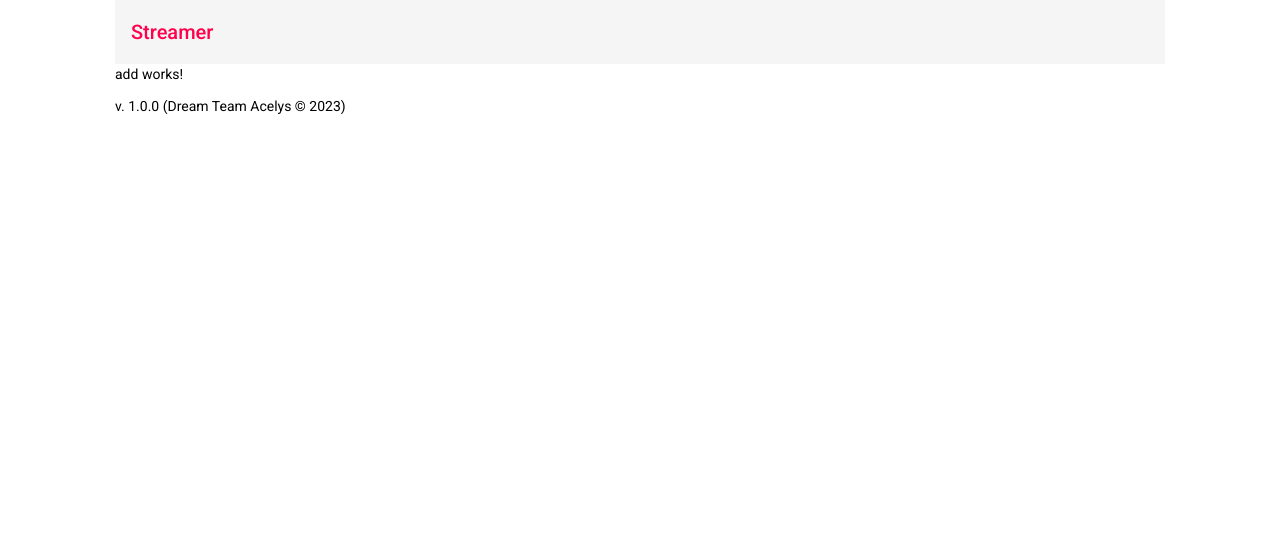
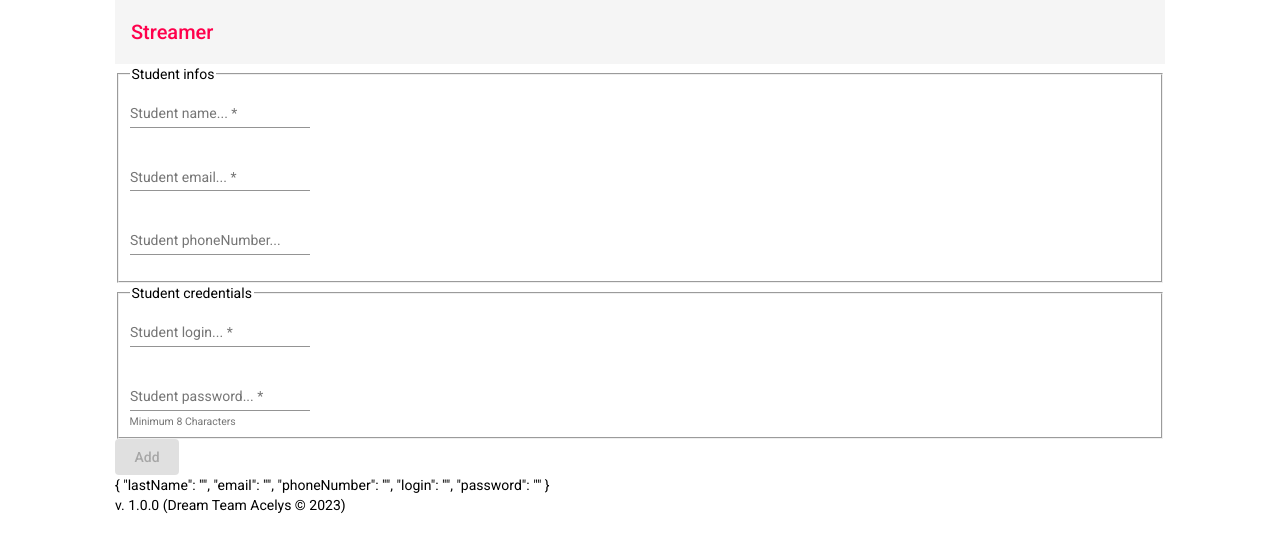
Before and after one commit to mohand1983/Angular-streamer, an Angular app: page /student/add in a window 1280 px wide. Shown: the top 552 px of the page. Built offline with nearby package versions, Linux system fonts and the light colour scheme.

Commit message:
Add form student

```diff
--- a/src/app/student/add/add.component.html
+++ b/src/app/student/add/add.component.html
@@ -1 +1,68 @@
-<p>add works!</p>
+<div class="row">
+    <div class="col xs12">
+        <form [formGroup]="form" (ngSubmit)="onSubmit()">
+            <fieldset>
+                <legend>Student infos</legend>
+                <div class="row">
+                    <div class="col xs12">
+                        <mat-form-field>
+                            <input matInput placeholder="Student name..." formControlName="lastName">
+                            <mat-error *ngIf="c['lastName'].errors && c['lastName'].touched">
+                                Lastname is required
+                            </mat-error>
+                        </mat-form-field>
+                    </div>
+
+                    <div class="row">
+                        <div class="col xs12">
+                            <mat-form-field>
+                                <input matInput placeholder="Student email..." formControlName="email">
+                                <mat-error *ngIf="c['email'].errors && c['email'].touched">
+                                    <span *ngIf="c['email'].hasError('required')">
+                                        Email is required
+                                    </span>
+                                    <span *ngIf="c['email'].hasError('pattern')">
+                                        Email doesn't match email pattern
+                                    </span>
+                                </mat-error>
+                            </mat-form-field>
+                        </div>
+                    </div>
+                    <div class="col xs12">
+                        <mat-form-field>
+                            <input matInput placeholder="Student phoneNumber..." formControlName="phoneNumber">
+                            <mat-error *ngIf="c['phoneNumber'].errors && c['phoneNumber'].touched">
+                                Lastname is required
+                            </mat-error>
+                        </mat-form-field>
+                    </div>
+                </div>
+            </fieldset>
+
+            <fieldset>
+                <legend>Student credentials</legend>
+                <div class="row">
+                    <div class="col xs12">
+                        <mat-form-field>
+                            <input matInput placeholder="Student login..." formControlName="login">
+                            <mat-error *ngIf="c['login'].errors && c['login'].touched">
+                                login is required
+                            </mat-error>
+                        </mat-form-field>
+                    </div>
+                    <div class="col xs12">
+                        <mat-form-field hintLabel="Minimum 8 Characters" class="">
+                            <input type="password" matInput placeholder="Student password..." formControlName="password">
+                            <mat-error *ngIf="c['password'].errors && c['password'].touched">
+                                password is required
+                            </mat-error>
+                        </mat-form-field>
+                    </div>
+                </div>
+            </fieldset>
+
+            <button mat-raised-button color="primary" [disabled]="form.invalid">Add</button>
+        </form>
+        {{ form.value | json }}
+    </div>
+</div>
--- a/src/app/student/add/add.component.ts
+++ b/src/app/student/add/add.component.ts
@@ -1,4 +1,5 @@
 import { Component, OnInit } from '@angular/core';
+import { AbstractControl, FormBuilder, FormGroup, Validators } from '@angular/forms';
 
 @Component({
   selector: 'app-add',
@@ -6,10 +7,52 @@ import { Component, OnInit } from '@angular/core';
   styleUrls: ['./add.component.scss']
 })
 export class AddComponent implements OnInit {
+  public form: FormGroup=new FormGroup({})
 
-  constructor() { }
+  constructor(
+    private _formBuilder:FormBuilder
+  ) { }
 
   ngOnInit(): void {
+    this.form=this._formBuilder.group({
+      lastName:[
+        '',//Default value
+        [
+          Validators.required
+        ]// Validators function to add to this field
+      ],
+      email:[
+        '',
+        [
+          Validators.required,
+          Validators.pattern(/[\w-\.]+@([\w-]+\.)+[\w-]{2,4}$/)
+        ]
+      ],
+      phoneNumber:[
+        '',
+        [
+
+        ]
+      ],
+      login:[
+        '',
+        [
+          Validators.required
+        ]
+      ],
+      password:[
+        '',
+        [
+          Validators.required
+        ]
+      ]
+    })
+  }
+  public get c():{[key:string]:AbstractControl}{
+    return this.form.controls
+  }
+  public onSubmit(): void{
+    console.log(`Form was submitted`)
   }
 
 }
```
